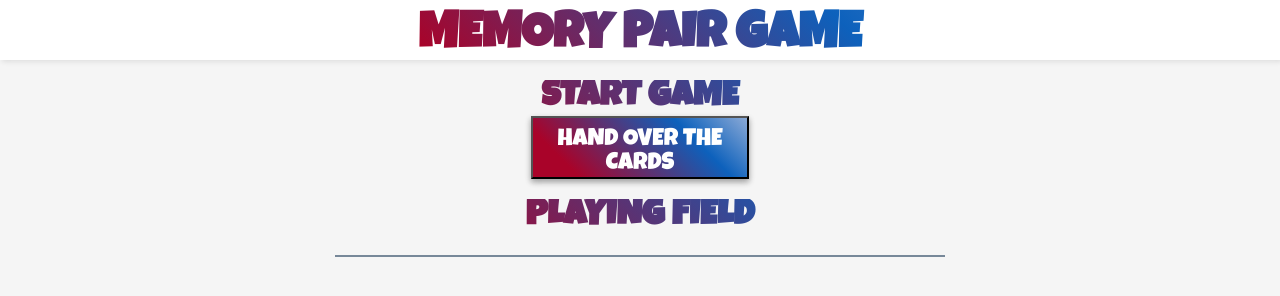
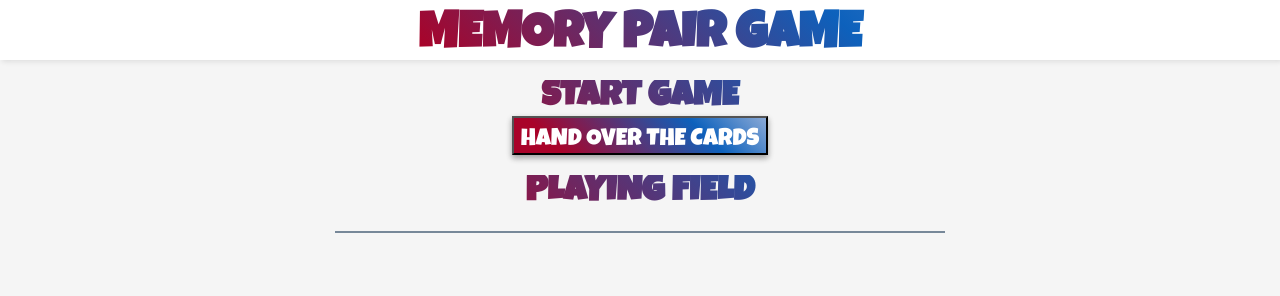
Before and after one commit to alpoliakov/Memory-Pair-Game, a plain HTML site: page index.html in a window 1280 px wide. Drawn offline with Linux system fonts and the light colour scheme.

Commit message:
Add change in width button

```diff
--- a/css/app.css
+++ b/css/app.css
@@ -49,7 +49,7 @@ h2 {
     background: linear-gradient(45deg, #a90329  17%, #0D61BC 73%, #8AA9D6);
     color: #fff;
     box-shadow: 0 3px 6px rgba(0, 0, 0, 0.16), 0 3px 6px rgba(0, 0, 0, 0.23);
-    width: 17vw;
+    width: 20vw;
 }
 
 .playing__field {
```
